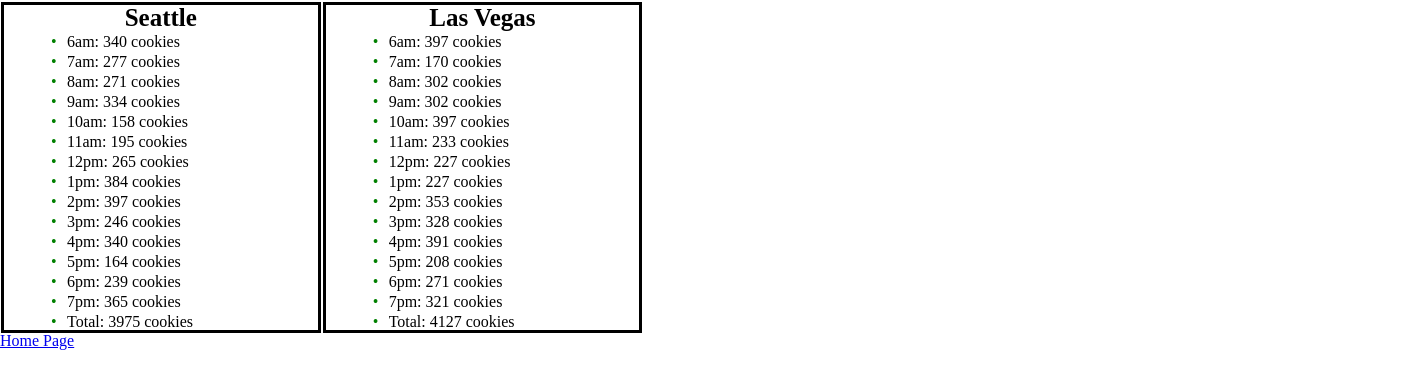
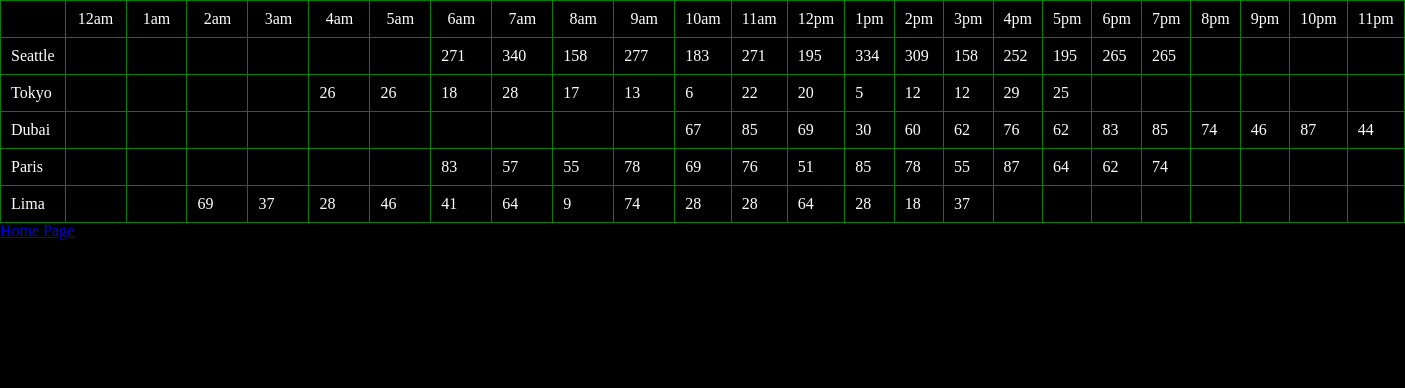
Before and after one commit to JBrockDev/cookie-stand, a plain HTML site: page sales.html in a window 1280 px wide. Shown: the whole page, 1405 px wide, since content can reach past the window. Drawn offline with Linux system fonts and the light colour scheme.

Commit message:
Created render functions for single city and all cities.

```diff
--- a/css/style.css
+++ b/css/style.css
@@ -1,31 +1,11 @@
-section#locationData div {
-  margin-top: 2px;
-  margin-right: 1px;
-  margin-left: 1px;
-  display: inline-block;
-  border: 3px solid black;
-  width: 24.5%;
-  text-align: center;
-}
-
-h2 {
-  font-size: 25px;
-  font-weight:800;
-}
-
-ul {
-  margin-left: 15%;
-  text-align: left;
-}
-
-li {
-  margin-top: 4px;
+body {
+  background-color: black;
+  color: white;
 }
 
 
-li::before {
-  content: "•";
-  color: green;
-  display: inline-block;
-  width: 1em;
+
+td, th {
+  border: 1px solid green;
+  padding: 10px;
 }
--- a/js/app.js
+++ b/js/app.js
@@ -1,4 +1,12 @@
 console.log("Initialized!");
+
+let restarauntList = [
+  ["Seattle", 23, 65, 6.3, 6, 19, true],
+  ["Tokyo", 3, 24, 1.2, 4, 17, true],
+  ["Dubai", 11, 38, 2.3, 10, 23, true],
+  ["Paris", 20, 38, 2.3, 6, 19, true],
+  ["Lima", 2, 16, 4.6, 2, 15, true]
+];
 
 const restaraunts = {
   restarauntsArray: [],
@@ -15,7 +23,6 @@ Restaraunt = function(locationCity, minCustomers, maxCustomers, avgCookiesPerSal
   this.storeCloseHour = storeCloseHour;
   this.isOpen = isOpen;
   this.hourlySalesForTheDay = [];
-  Restaraunt.restaraunts.push(this);
 }
 
 Restaraunt.restaraunts = [];
@@ -89,7 +96,6 @@ Restaraunt.prototype.getDailySales = function () {
   let restaraunt = this;
   let numberOfHours = this.storeCloseHour - this.storeOpenHour;
     for (let i = 0; i < numberOfHours + 1; i++) {
-      console.log(restaraunt.getCustomersPerHour());
       cookiesSold = restaraunt.getCustomersPerHour() * restaraunt.avgCookiesPerSale;
       cookiesSold = Math.round(cookiesSold);
       restaraunt.hourlySalesForTheDay.push(cookiesSold);
@@ -97,58 +103,89 @@ Restaraunt.prototype.getDailySales = function () {
 }
 
 Restaraunt.prototype.renderStore = function() {
+  console.log(this);
+  this.getDailySales();
+  if (this.isOpen) {
+    let table = document.getElementById("salesDataTable");
+    let tableRow = _createAndAppendElem("tr", table);
+    let hourlySalesArray = this.hourlySalesForTheDay;
+    let storeOpenHour = this.storeOpenHour;
+    let counter = 0;
+    rowHead = _createAndAppendElem("td", tableRow, this.locationCity);
 
+    for (let i = 0; i < 24; i++) {
+      if (i < storeOpenHour) {
+        _createAndAppendElem("td", tableRow, "               ");
+      } else {
+        let cookiesSold = hourlySalesArray[counter];
+        _createAndAppendElem("td", tableRow, cookiesSold);
+        counter++;
+      }
+    }
+  }
 }
-
-const restaraunt1 = new Restaraunt("Seattle", 23, 65, 6.3, 6, 19, true);
-restaraunt1.getDailySales();
-console.log(restaraunt1);
-restaraunt1.setIsOpen(false);
-const restaraunt2 = new Restaraunt("Las Vegas", 23, 65, 6.3, 6, 19, true);
-restaraunt2.getDailySales();
-console.log(restaraunt2);
 
 
 
-renderSalesData = function() {
-  let locationData = document.getElementById("locationData");
-  let restarauntDiv;
-  let restaruantUL;
-  let hourlyLI;
-  let restarauntCity;
-  let restarauntsArray = Restaraunt.restaraunts;
-
-  for (let i = 0; i < restarauntsArray.length; i++) {
-    let total = 0;
-    let currentArray = restarauntsArray[i];
-    restarauntDiv = document.createElement("div");
-    restarauntDiv.id = currentArray.id;
-    locationData.appendChild(restarauntDiv);
-    restarauntCity = document.createElement("h2");
-    restarauntCity.textContent = currentArray.locationCity;
-    restarauntDiv.appendChild(restarauntCity);
-    restaruantUL = document.createElement("ul");
-    restarauntDiv.appendChild(restaruantUL);
-    for (let j = 0; j < currentArray.hourlySalesForTheDay.length; j++) {
-      let currentHour = currentArray.storeOpenHour + j;
-      total += currentArray.hourlySalesForTheDay[j];
-      if (currentHour < 12) {
-        currentHour = currentHour + "am";
-      } else if (currentHour === 12) {
-        currentHour = currentHour + "pm";
-      } else {
-        currentHour = (currentHour - 12) + "pm";
-      }
-      hourlyLI = document.createElement("li");
-      hourlyLI.textContent = currentHour + ": " + currentArray.hourlySalesForTheDay[j] + " cookies";
-      restaruantUL.appendChild(hourlyLI);
-    }
-    let totalLI = document.createElement("li");
-    totalLI.textContent = "Total: " + total + " cookies";
-    restaruantUL.appendChild(totalLI);
-  };
 
 
+_createAndAppendElem = function(elementType, parent, textContent) {
+  let newElement = document.createElement(elementType);
+  if (textContent) {
+    newElement.textContent = textContent;
+  }
+  parent.appendChild(newElement);
+  return newElement;
 }
 
-renderSalesData();
+generateSalesDataTable = function() {
+  let locationDataSection = document.getElementById("locationData");
+  let table = _createAndAppendElem("table", locationDataSection);
+  table.id = "salesDataTable";
+  let tableRow = _createAndAppendElem("tr", table);
+  generateTableHead(tableRow);
+  generateAllCityData();
+}
+
+generateTableHead = function(tableRow) {
+
+  _createAndAppendElem("th", tableRow, "               "); // empty row first for the locations list with whitespace character for appearance before locations are rendered
+  for (let i = 0; i < 24; i++) {
+    let currentHour = i;
+    let suffix = "pm";
+    if (currentHour === 0) {
+      currentHour = 12;
+      suffix = "am";
+    } else if (currentHour < 12) {
+      suffix = "am";
+    } else if (currentHour > 12) {
+      currentHour -= 12;
+    }
+    _createAndAppendElem("th", tableRow, currentHour + suffix);
+  }
+}
+
+generateAllCityData = function() {
+  let restarauntArray = Restaraunt.restaraunts;
+  for (let i = 0; i < restarauntArray.length; i++) {
+    restarauntArray[i].renderStore();
+  }
+}
+
+populateRestarauntArray = function() {
+  for (let i = 0; i < restarauntList.length; i++) {
+    let currentRestaraunt = restarauntList[i];
+    let cityLocation = currentRestaraunt[0];
+    let minCustomers = currentRestaraunt[1];
+    let maxCustomers = currentRestaraunt[2];
+    let avgCookiesPerSale = currentRestaraunt[3];
+    let storeOpenHour = currentRestaraunt[4];
+    let storeCloseHour = currentRestaraunt[5];
+    let isOpen = currentRestaraunt[6];
+    const restaraunt = new Restaraunt(cityLocation, minCustomers, maxCustomers, avgCookiesPerSale, storeOpenHour, storeCloseHour, isOpen);
+    Restaraunt.restaraunts.push(restaraunt);
+  }
+}
+
+populateRestarauntArray();
+generateSalesDataTable();
```
